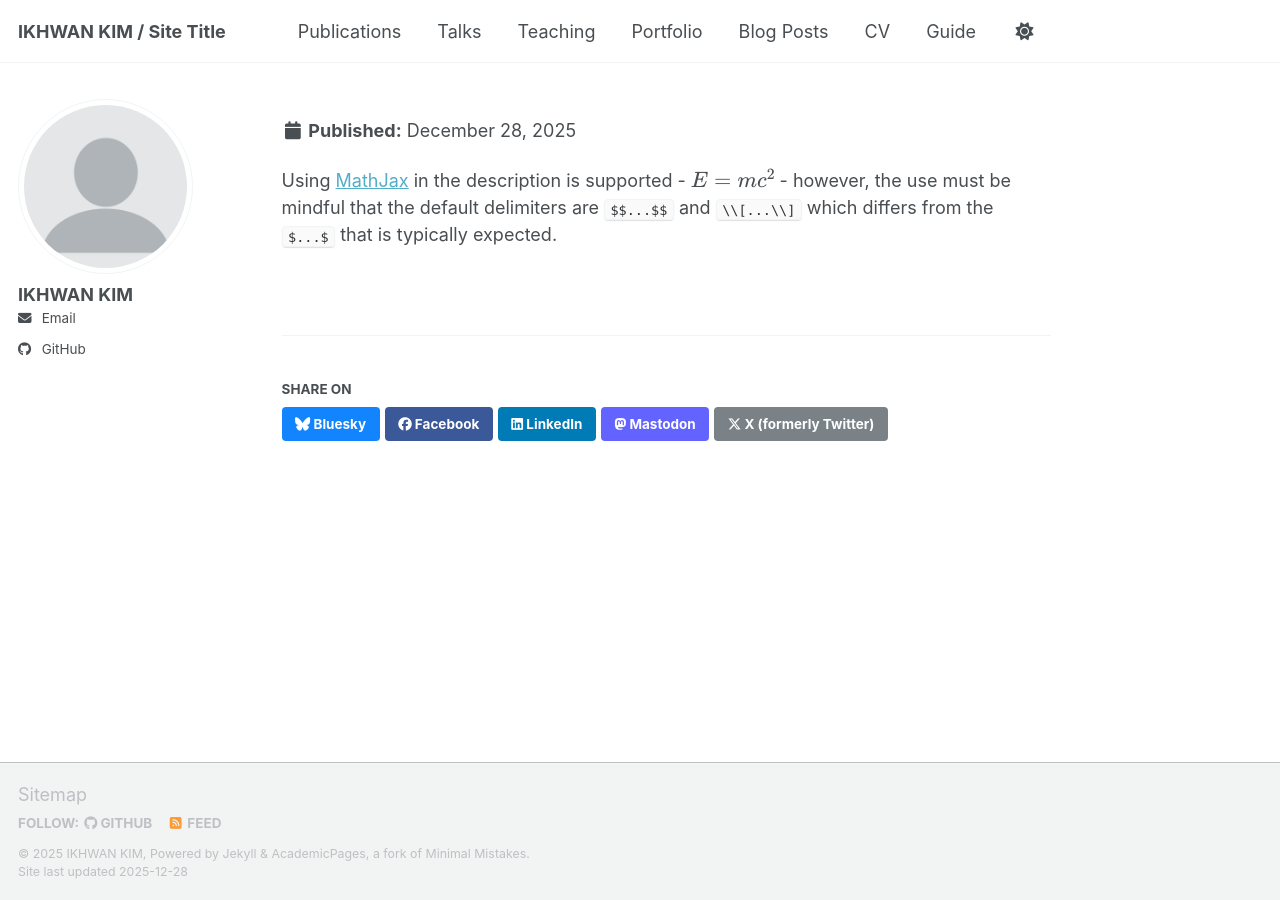
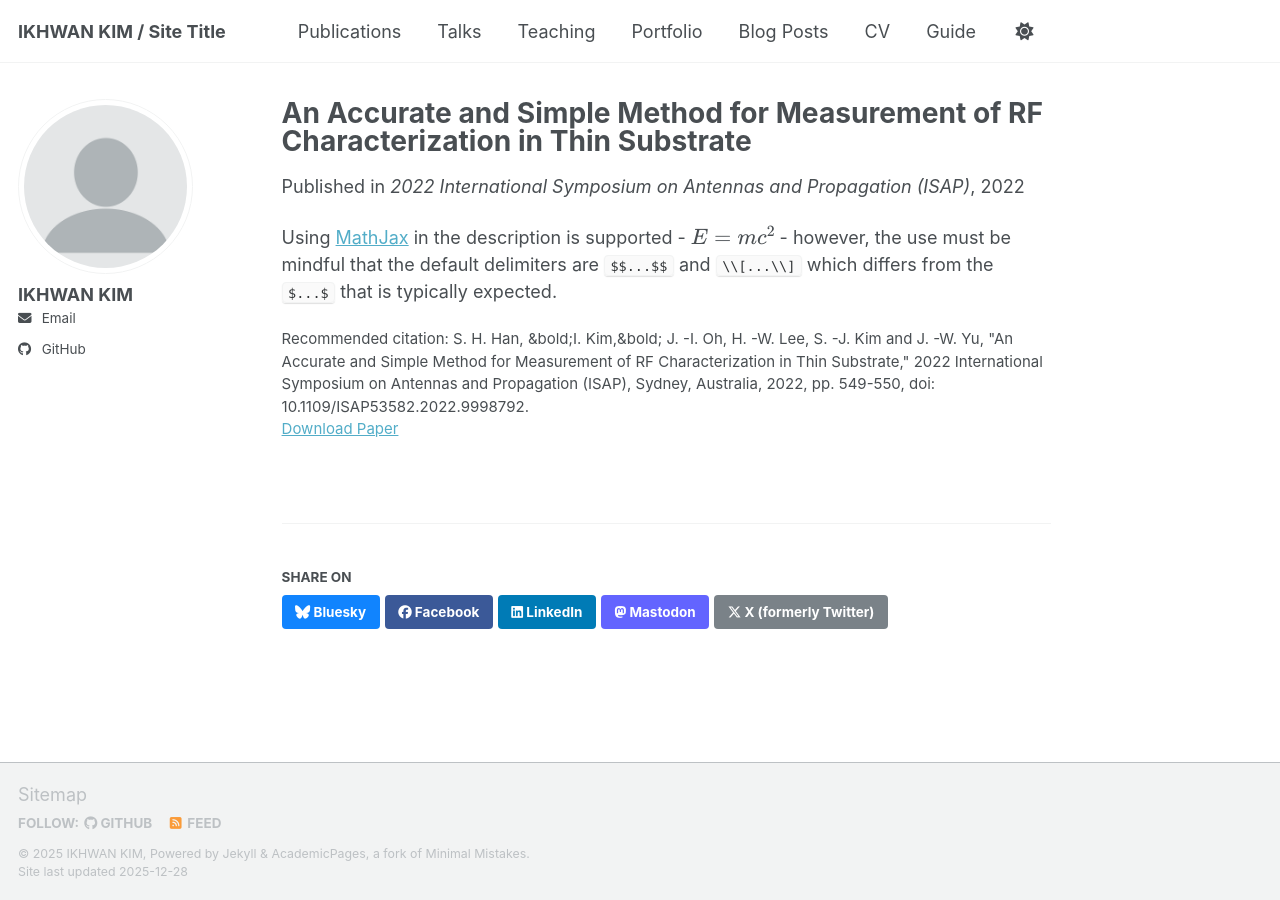
Before and after one commit to ikhwan-kim-rf/ikhwan-kim-rf, a Jekyll site: the page built from _publications/An Accurate and Simple Method for Measurement of RF Characterization in Thin Substrate.md, in a window 1280 px wide. Built offline with Jekyll 4.4.1, drawn with Linux system fonts in a browser that asks for light colours; a script bundle is joined from its source files by our own code; library files that are not in the unit come from our copies; some of the changed lines change nothing that is shown.

Commit message:
Update citation format in publication markdown

```diff
--- a/_publications/An Accurate and Simple Method for Measurement of RF Characterization in Thin Substrate.md
+++ b/_publications/An Accurate and Simple Method for Measurement of RF Characterization in Thin Substrate.md
@@ -7,9 +7,7 @@
 date: 2022-10-31
 venue: '2022 International Symposium on Antennas and Propagation (ISAP)'
 paperurl: '10.1109/ISAP53582.2022.9998792'
-citation: 'Your Name, You. (2024). &quot;Paper Title Number 3.&quot; <i>GitHub Journal of Bugs</i>. 1(3).'
-
-'S. H. Han, &bold;I. Kim,&bold; J. -I. Oh, H. -W. Lee, S. -J. Kim and J. -W. Yu, &quot;An Accurate and Simple Method for Measurement of RF Characterization in Thin Substrate,&quot; 2022 International Symposium on Antennas and Propagation (ISAP), Sydney, Australia, 2022, pp. 549-550, doi: 10.1109/ISAP53582.2022.9998792.'
+citation: 'S. H. Han, &bold;I. Kim,&bold; J. -I. Oh, H. -W. Lee, S. -J. Kim and J. -W. Yu, &quot;An Accurate and Simple Method for Measurement of RF Characterization in Thin Substrate,&quot; 2022 International Symposium on Antennas and Propagation (ISAP), Sydney, Australia, 2022, pp. 549-550, doi: 10.1109/ISAP53582.2022.9998792.'
 ---
 
 Using [MathJax](https://www.mathjax.org/) in the description is supported - $$E=mc^2$$ - however, the use must be mindful that the default delimiters are `$$...$$` and `\\[...\\]` which differs from the `$...$` that is typically expected.
```
